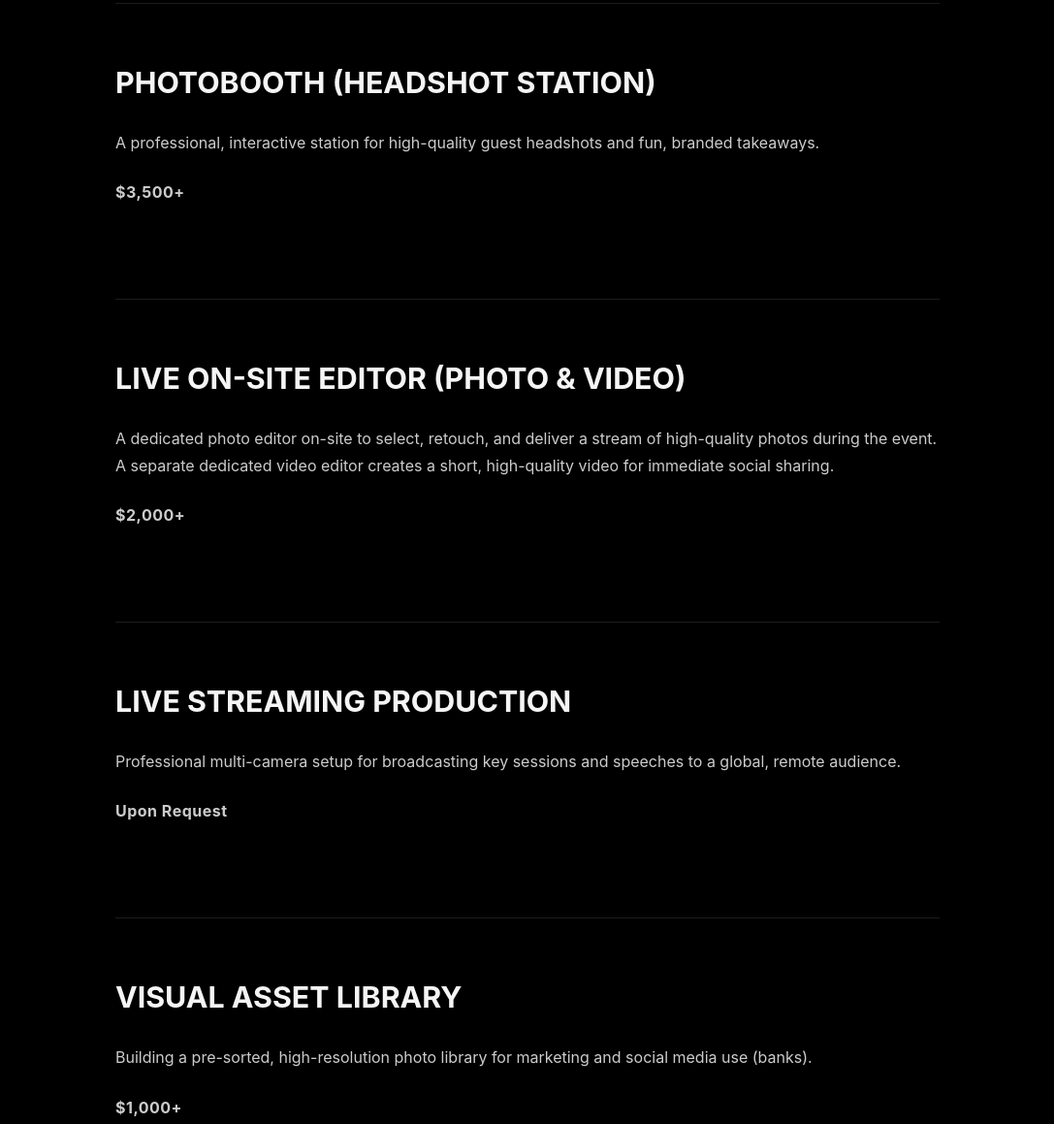
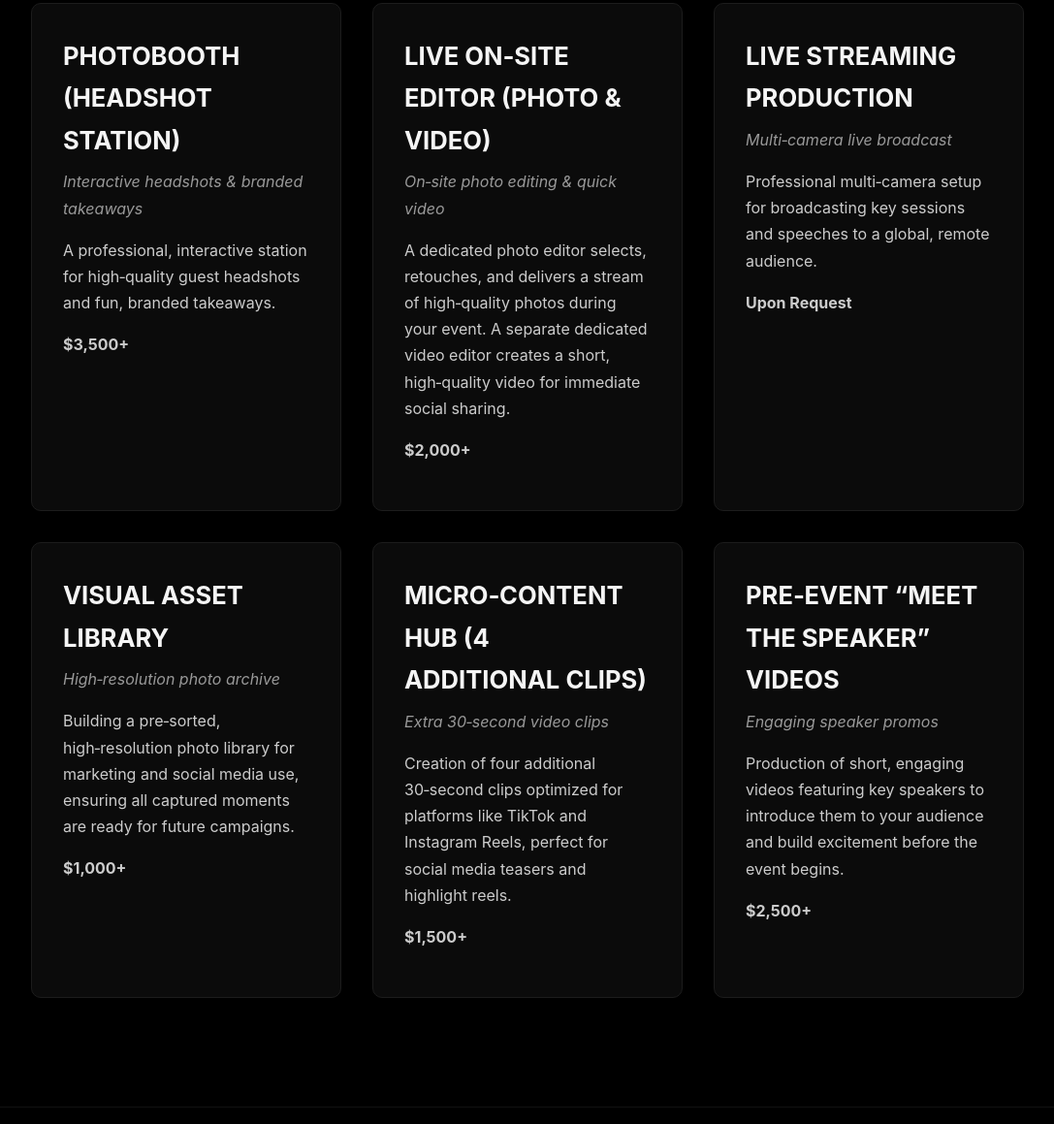
Before and after one commit to OHADKAB/dada-event-static, a plain HTML site: page index.html in a window 1280 px wide. Shown: the part 2935-4094 px from the top of the page at 97% size, without its empty margins (96-1183 px from the left). Drawn offline with Linux system fonts and the light colour scheme.

Commit message:
Update index and style for add-on grid layout and taglines; add .nojekyll

```diff
--- a/index.html
+++ b/index.html
@@ -71,59 +71,72 @@
   <!-- A LA CARTE SERVICES -->
   <section class="packages fade-section">
     <h2>Creative A La Carte Services</h2>
-
-    <div class="package">
+    <!--
+      Each add‑on service is displayed in its own card.  The cards are arranged in a
+      three‑column grid on larger screens for a clean, organized presentation.  A
+      short tagline introduces the offering, followed by a more detailed
+      description and the starting price.  Adjust the tagline or description
+      text below to further tailor the marketing copy.
+    -->
+    <div class="services-grid">
+      <div class="service-card">
         <h3>Photobooth (Headshot Station)</h3>
-      <p class="tagline"></p>
+        <p class="tagline">Interactive headshots &amp; branded takeaways</p>
         <p>
-        A professional, interactive station for high-quality guest headshots and fun, branded takeaways.
+          A professional, interactive station for high‑quality guest headshots
+          and fun, branded takeaways.
         </p>
         <p class="price">$3,500+</p>
       </div>
-
-    <div class="package">
-      <h3>Live On-Site Editor (Photo &amp; Video)</h3>
-      <p class="tagline"></p>
+      <div class="service-card">
+        <h3>Live On‑Site Editor (Photo &amp; Video)</h3>
+        <p class="tagline">On‑site photo editing &amp; quick video</p>
         <p>
-        A dedicated photo editor on-site to select, retouch, and deliver a stream of high-quality photos during the event. A separate dedicated video editor creates a short, high-quality video for immediate social sharing.
+          A dedicated photo editor selects, retouches, and delivers a stream of
+          high‑quality photos during your event.  A separate dedicated video
+          editor creates a short, high‑quality video for immediate social sharing.
         </p>
         <p class="price">$2,000+</p>
       </div>
-
-    <div class="package">
+      <div class="service-card">
         <h3>Live Streaming Production</h3>
-      <p class="tagline"></p>
+        <p class="tagline">Multi‑camera live broadcast</p>
         <p>
-        Professional multi-camera setup for broadcasting key sessions and speeches to a global, remote audience.
+          Professional multi‑camera setup for broadcasting key sessions and
+          speeches to a global, remote audience.
         </p>
         <p class="price">Upon Request</p>
       </div>
-
-    <div class="package">
+      <div class="service-card">
         <h3>Visual Asset Library</h3>
-      <p class="tagline"></p>
+        <p class="tagline">High‑resolution photo archive</p>
         <p>
-        Building a pre-sorted, high-resolution photo library for marketing and social media use (banks).
+          Building a pre‑sorted, high‑resolution photo library for marketing and
+          social media use, ensuring all captured moments are ready for future
+          campaigns.
         </p>
         <p class="price">$1,000+</p>
       </div>
-
-    <div class="package">
-      <h3>Micro-Content Hub (4 additional clips)</h3>
-      <p class="tagline"></p>
+      <div class="service-card">
+        <h3>Micro‑Content Hub (4 additional clips)</h3>
+        <p class="tagline">Extra 30‑second video clips</p>
         <p>
-        Creation of 4 additional 30-second clips optimized for platforms like TikTok and Instagram Reels.
+          Creation of four additional 30‑second clips optimized for platforms like
+          TikTok and Instagram Reels, perfect for social media teasers and
+          highlight reels.
         </p>
         <p class="price">$1,500+</p>
       </div>
-
-    <div class="package">
-      <h3>Pre-Event “Meet the Speaker” Videos</h3>
-      <p class="tagline"></p>
+      <div class="service-card">
+        <h3>Pre‑Event “Meet the Speaker” Videos</h3>
+        <p class="tagline">Engaging speaker promos</p>
         <p>
-        Production of short, engaging videos featuring key speakers to promote the event before it starts.
+          Production of short, engaging videos featuring key speakers to
+          introduce them to your audience and build excitement before the
+          event begins.
         </p>
         <p class="price">$2,500+</p>
+      </div>
     </div>
   </section>
 
--- a/style.css
+++ b/style.css
@@ -269,3 +269,55 @@ footer {
     padding: 5rem 6%;
   }
 }
+
+    /* A LA CARTE SERVICES GRID */
+    .services-grid {
+      display: grid;
+      grid-template-columns: repeat(3, 1fr);
+      gap: 2rem;
+      max-width: 1200px;
+      margin: 0 auto;
+    }
+    .service-card {
+      background: #0b0b0b;
+      border: 1px solid #1c1c1c;
+      border-radius: 10px;
+      padding: 2rem;
+      text-align: left;
+      position: relative;
+      transition: border-color 0.3s ease, transform 0.3s ease;
+    }
+    .service-card:hover {
+      border-color: #24c45c;
+      transform: translateY(-6px);
+    }
+    .service-card h3 {
+      font-size: 1.6rem;
+      margin-bottom: 0.5rem;
+      text-transform: uppercase;
+      color: #f5f5f5;
+    }
+    .service-card .tagline {
+      color: #999;
+      font-style: italic;
+      margin-bottom: 1rem;
+    }
+    .service-card p {
+      color: #ccc;
+      margin-bottom: 1rem;
+    }
+    .service-card .price {
+      font-weight: bold;
+      color: #ccc;
+    }
+
+    @media (max-width: 900px) {
+      .services-grid {
+        grid-template-columns: repeat(2, 1fr);
+      }
+    }
+    @media (max-width: 600px) {
+      .services-grid {
+        grid-template-columns: 1fr;
+      }
+    }
```
Also changed, not shown: 1 other file. Lines whose indentation alone changed are shown as unchanged.
